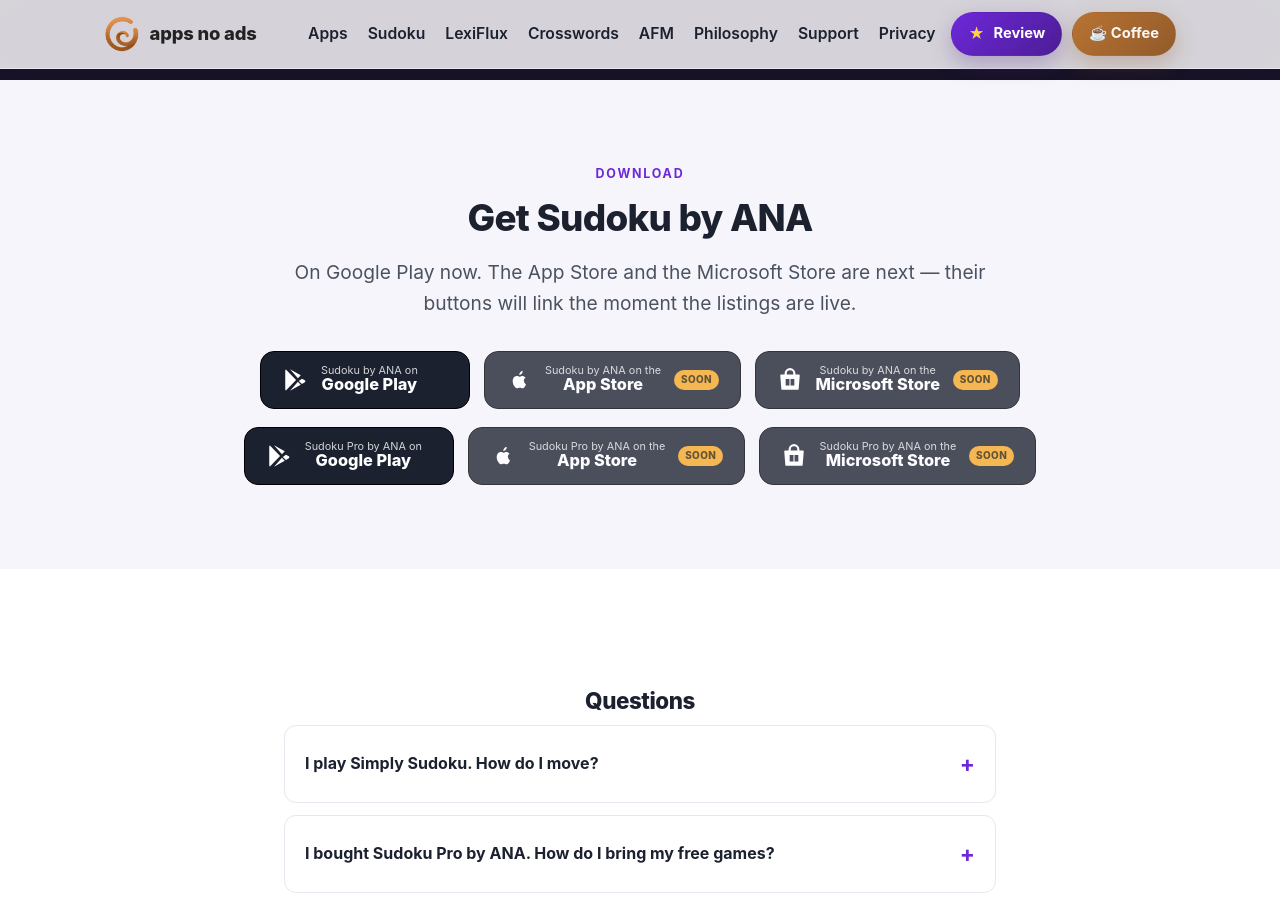
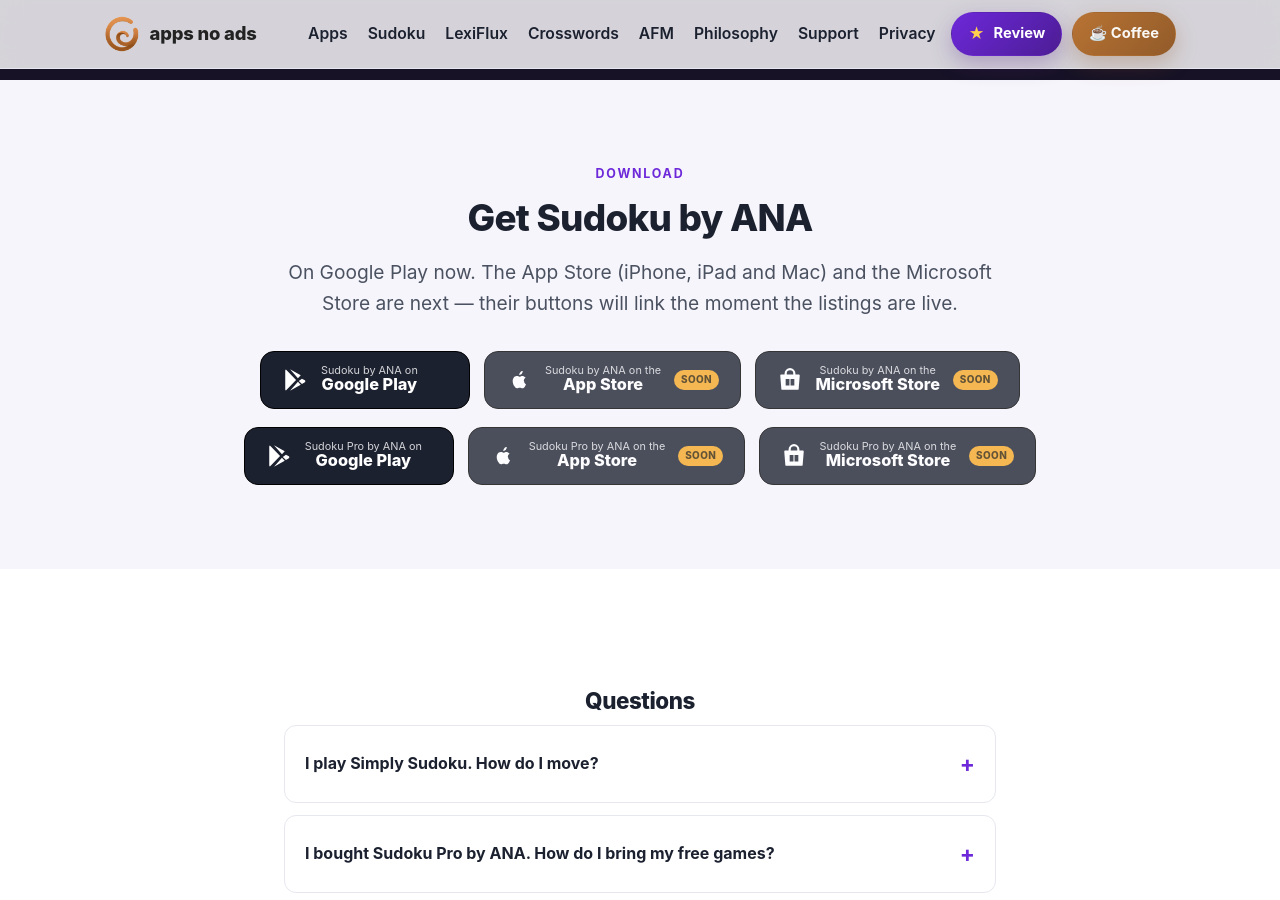
Before and after one commit to mstevensjr/appsnoads, a Jekyll site: the page sudoku.html, which Jekyll copies as it is, in a window 1280 px wide and 900 px high, scrolled down 13574 px. Built offline with Jekyll 4.4.1, drawn with Linux system fonts in a browser that asks for light colours.

Commit message:
Sudoku: the Mac - both App Store records are for iPhone, iPad and Mac (Melvin, 2026-11-06); the FAQ, the store lead and the launch draft say so (Sudoku round 92). Not pushed.
Co-Authored-By: Claude Opus 5.5 <noreply@anthropic.com>

```diff
--- a/sudoku.html
+++ b/sudoku.html
@@ -352,7 +352,7 @@
   <div class="container center">
     <p class="eyebrow">Download</p>
     <h2>Get Sudoku by ANA</h2>
-    <p class="lead center" style="margin:0 auto 32px">On Google Play now. The App Store and the Microsoft Store are next — their buttons will link the moment the listings are live.</p>
+    <p class="lead center" style="margin:0 auto 32px">On Google Play now. The App Store (iPhone, iPad and Mac) and the Microsoft Store are next — their buttons will link the moment the listings are live.</p>
     <div class="stores">
       <a class="store" href="https://play.google.com/store/apps/details?id=com.appsnoads.sudoku" target="_blank" rel="noopener" aria-label="Sudoku by ANA on Google Play">
         <svg viewBox="0 0 24 24" fill="#fff" aria-hidden="true"><path d="M3.6 2.3 13 12 3.6 21.7c-.4-.2-.6-.6-.6-1.1V3.4c0-.5.2-.9.6-1.1zM14.7 13.7l2.6 2.6-9.9 5.6zM17.3 7.7l-2.6 2.6-7.3-8.2zM18.4 10.8l2.7 1.5c.6.4.6 1.4 0 1.8l-2.7 1.5L15.5 13z"/></svg>
@@ -411,7 +411,7 @@
     </details>
     <details>
       <summary>Which devices does it run on?</summary>
-      <p>Android phones and tablets, iPhone and iPad, and Windows. It plays in portrait on phones; Pro adds landscape. On a computer, every page works from the keyboard, and screen readers announce the selected cell.</p>
+      <p>Android phones and tablets; iPhone, iPad and Mac; and Windows. It plays in portrait on phones; Pro adds landscape. On a computer, every page works from the keyboard, and screen readers announce the selected cell.</p>
     </details>
     <p class="center" style="margin-top:1.6rem">Every feature, explained: <a href="sudoku-guide.html">the user guide</a>.</p>
   </div>
```
Also changed, not shown: _drafts/sudoku-by-ana-2-0.md (+1 -1 lines), README.md.
